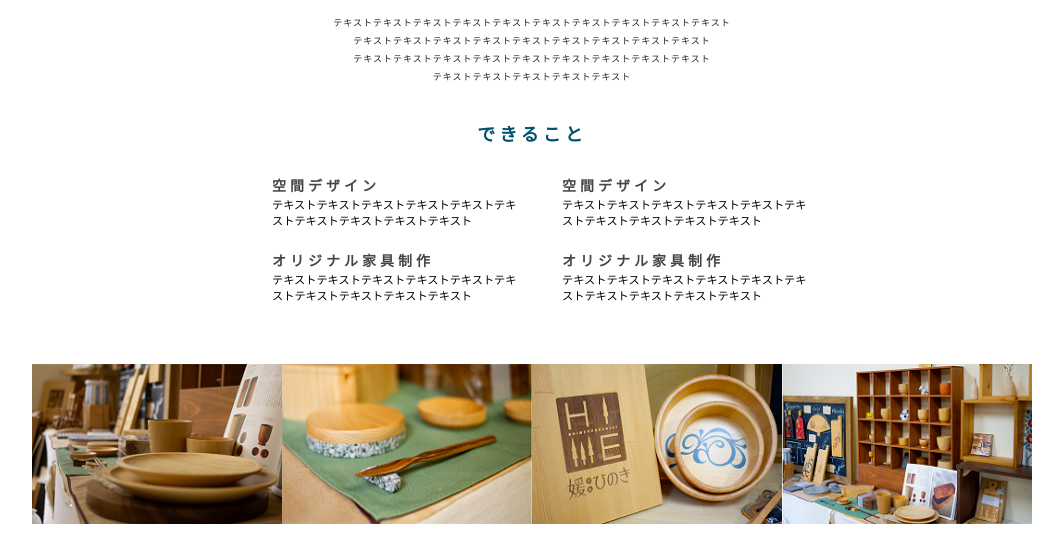
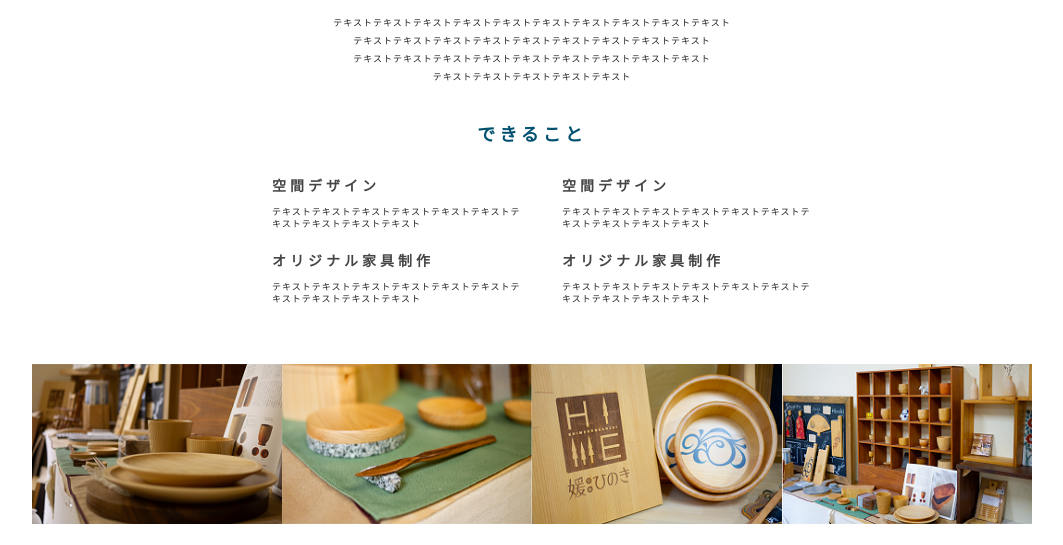
Before and after one commit to h-tomita-jp/html-collection, a PHP site: page /mock-up-201911-linkwood/index.html in a window 1280 px wide. Shown: the part 943-1488 px from the top of the page, without its empty margins (108-1171 px from the left). Run offline with PHP 8.4, Linux system fonts and the light colour scheme.

Commit message:
20191118-0055

```diff
--- a/mock-up-201911-linkwood/css/style.css
+++ b/mock-up-201911-linkwood/css/style.css
@@ -101,7 +101,7 @@ html {
 }
 
 .product-item h3 {
-  margin-bottom: 0px;
+  margin-bottom: 10px;
   font-size: 14px;
   letter-spacing: 4px;
   line-height: 18px;
@@ -110,8 +110,12 @@ html {
 }
 
 .product-item p {
-  font-size: 0.7em;
   margin-top: 0;
+  font-size: 9px;
+  letter-spacing: 1px;
+  line-height: 12px;
+  color: #222222;
+  font-family: "Yu Gothic";
 }
 
 /*--image-- */
```
